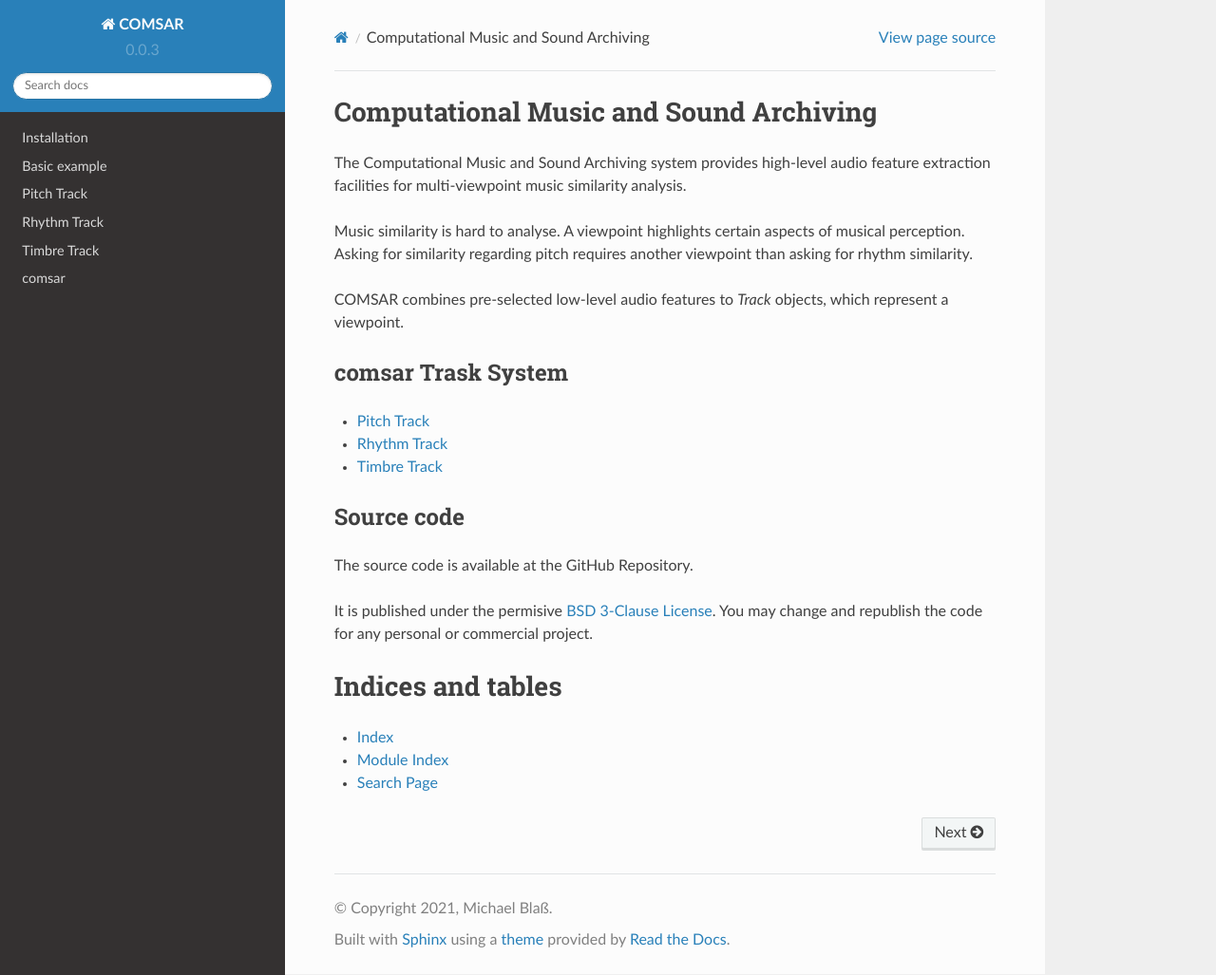
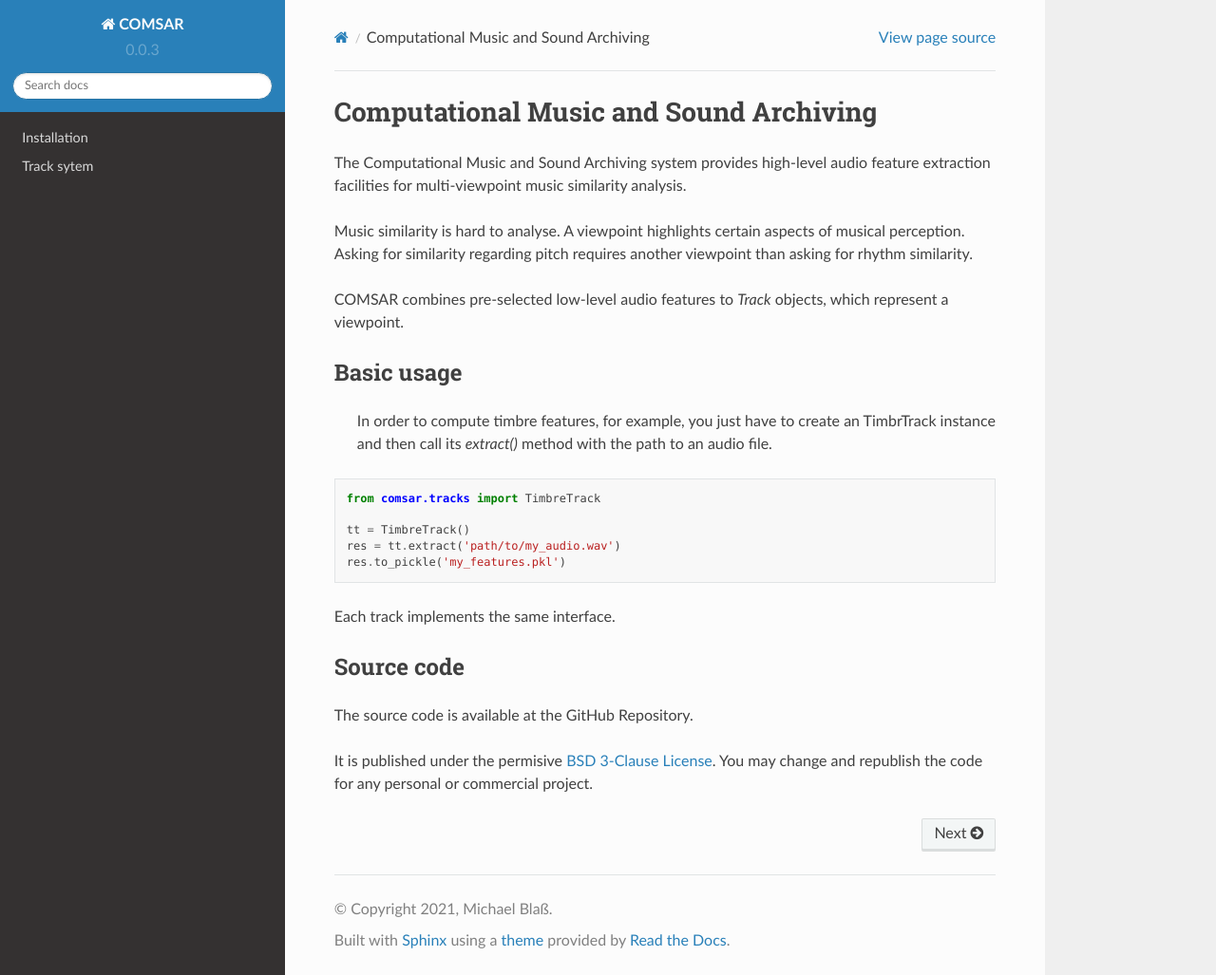
Before and after one commit to ifsm/comsar, a Sphinx documentation site: the page built from docs/source/index.rst, in a window 1280 px wide and 1027 px high. Shown: the whole window at 95% size. Built offline with Sphinx 7.4.7 and the Read the Docs theme 2.0.0, drawn with Linux system fonts in a browser that asks for light colours.

Commit message:
New structure. First step.

```diff
--- a/docs/source/conf.py
+++ b/docs/source/conf.py
@@ -36,7 +36,7 @@ version = '0.0.3'    # needed for epub
 # ones.
 extensions = [
     'sphinx.ext.napoleon',
-    'sphinxcontrib.apidoc',
+    'sphinx.ext.autodoc',
     'sphinx_rtd_theme',
 ]
 
@@ -62,9 +62,8 @@ html_theme = 'sphinx_rtd_theme'
 html_static_path = ['_static']
 
 
-# -- Options for apidoc -----------------------------------------------------
+# -- Options for autodoc ----------------------------------------------------
 #
-apidoc_module_dir = '../../src/comsar'
 
 # -- Options for Napoleon ---------------------------------------------------
 #
--- a/docs/source/index.rst
+++ b/docs/source/index.rst
@@ -14,15 +14,24 @@ COMSAR combines pre-selected low-level audio features to *Track*
 objects, which represent a viewpoint.
 
 
-comsar Trask System
----------------------------------------
-* :doc:`tracks/pitch_track`
-* :doc:`tracks/rhythm_track`
-* :doc:`tracks/timbre_track`
+Basic usage
+----------------------------------------
+ In order to compute timbre features, for example, you just have to create an
+ TimbrTrack instance and then call its `extract()` method with the path to an
+ audio file.
 
+.. code-block:: python
+
+   from comsar.tracks import TimbreTrack
+
+   tt = TimbreTrack()
+   res = tt.extract('path/to/my_audio.wav')
+   res.to_pickle('my_features.pkl')
+
+Each track implements the same interface.
 
 Source code
----------------------------------------
+----------------------------------------
 The source code is available at the GitHub Repository.
 
 It is published under the permisive `BSD 3-Clause License`_. You may change and
@@ -36,16 +45,4 @@ republish the code for any personal or commercial project.
    :maxdepth: 2
 
    install
-   basics
-   tracks/pitch_track
-   tracks/rhythm_track
-   tracks/timbre_track
-   api/modules
-
-
-Indices and tables
-==================
-
-* :ref:`genindex`
-* :ref:`modindex`
-* :ref:`search`
+   tracks
```
Also changed, not shown: docs/source/api/comsar.rst (deleted, +0 -21 lines), docs/source/api/modules.rst (deleted, +0 -7 lines), docs/source/basics.rst (deleted, +0 -11 lines), docs/source/generated/api/comsar.rst (added, +15 -0 lines), docs/source/generated/api/comsar.tracks.rst (added, +15 -0 lines), docs/source/generated/api/comsar.tracks.utilities.rst (added, +7 -0 lines), docs/source/tracks.rst (added, +19 -0 lines), 6 other files.
